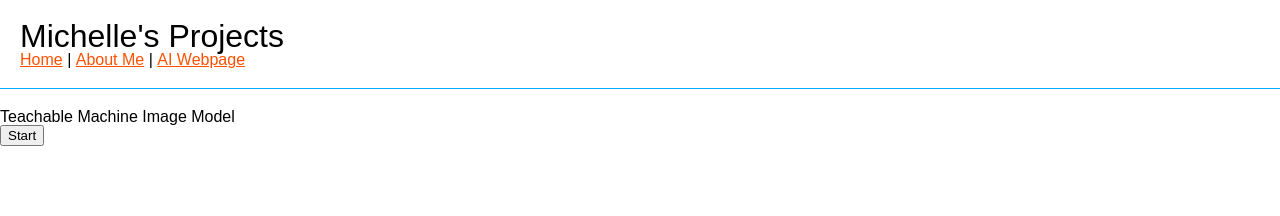
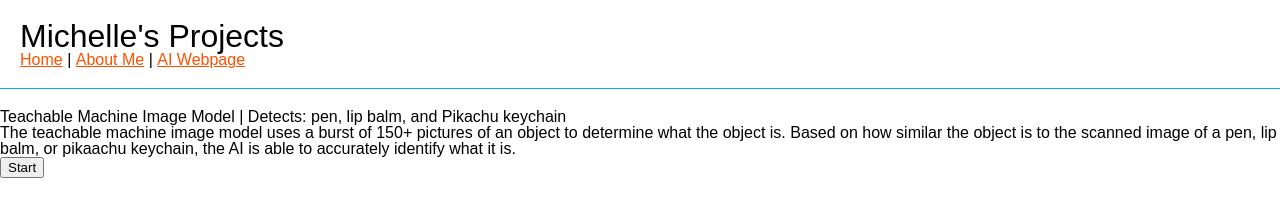
Before and after one commit to lunabarnes/ap-cs-project-site, a plain HTML site: page AI.html in a window 1280 px wide. Drawn offline with Linux system fonts and the light colour scheme.

Commit message:
Update AI.html

```diff
--- a/AI.html
+++ b/AI.html
@@ -13,7 +13,7 @@
     <link rel="stylesheet" href="reset.css" />
     <link rel="stylesheet" href="styles.css" />
   </head>
-  <body>
+    <body>
     <header>
       <h1>Michelle's Projects</h1>
       <nav>
@@ -26,7 +26,14 @@
         </ul>
       </nav>
     </header>
-<div>Teachable Machine Image Model</div>
+    <div id="AI">
+      <h2>Teachable Machine Image Model | Detects: pen, lip balm, and Pikachu keychain</h2>
+      <p>
+        The teachable machine image model uses a burst of 150+ pictures of an object to determine what the object is. Based on how similar the object is to the scanned image of a pen, lip balm, or pikaachu keychain, the AI is able to accurately identify what it is.
+      </p>
+    </div>
+  </body>
+</html>
 <button type="button" onclick="init()">Start</button>
 <div id="webcam-container"></div>
 <div id="label-container"></div>
```
